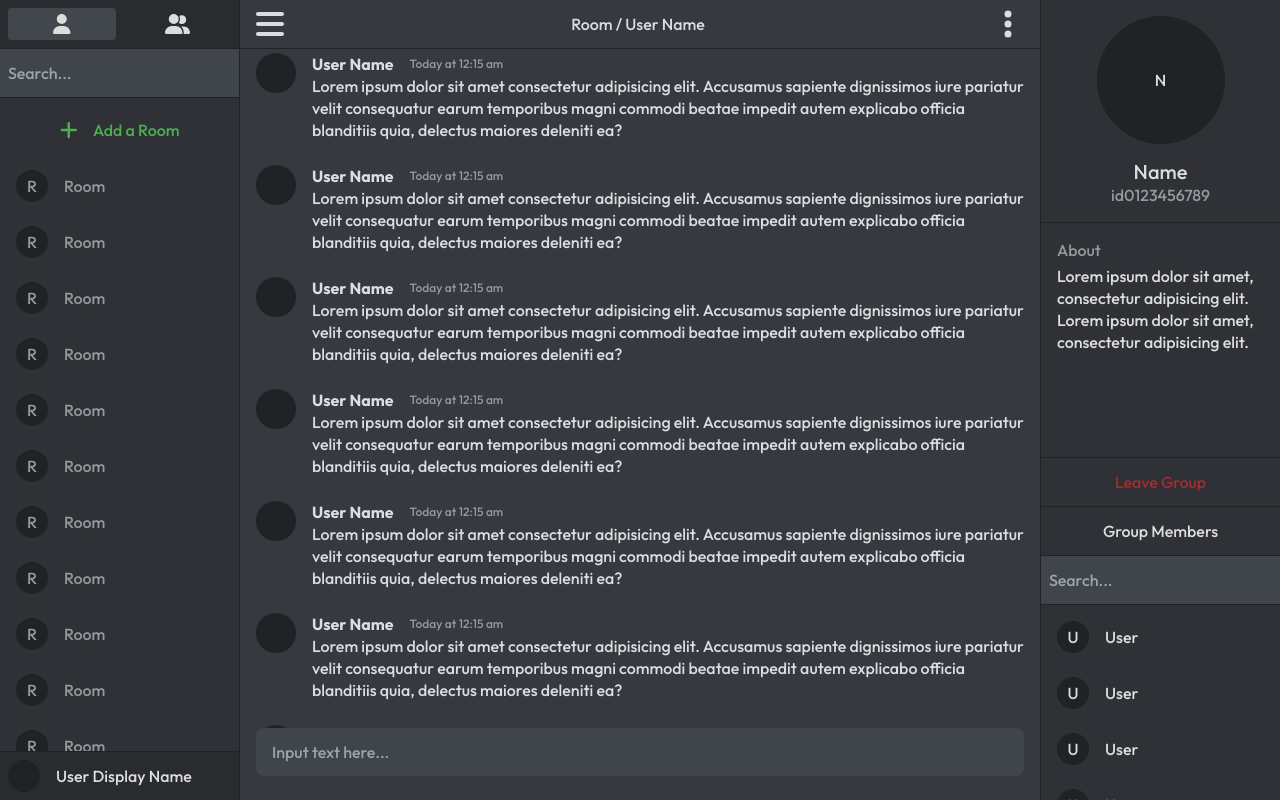
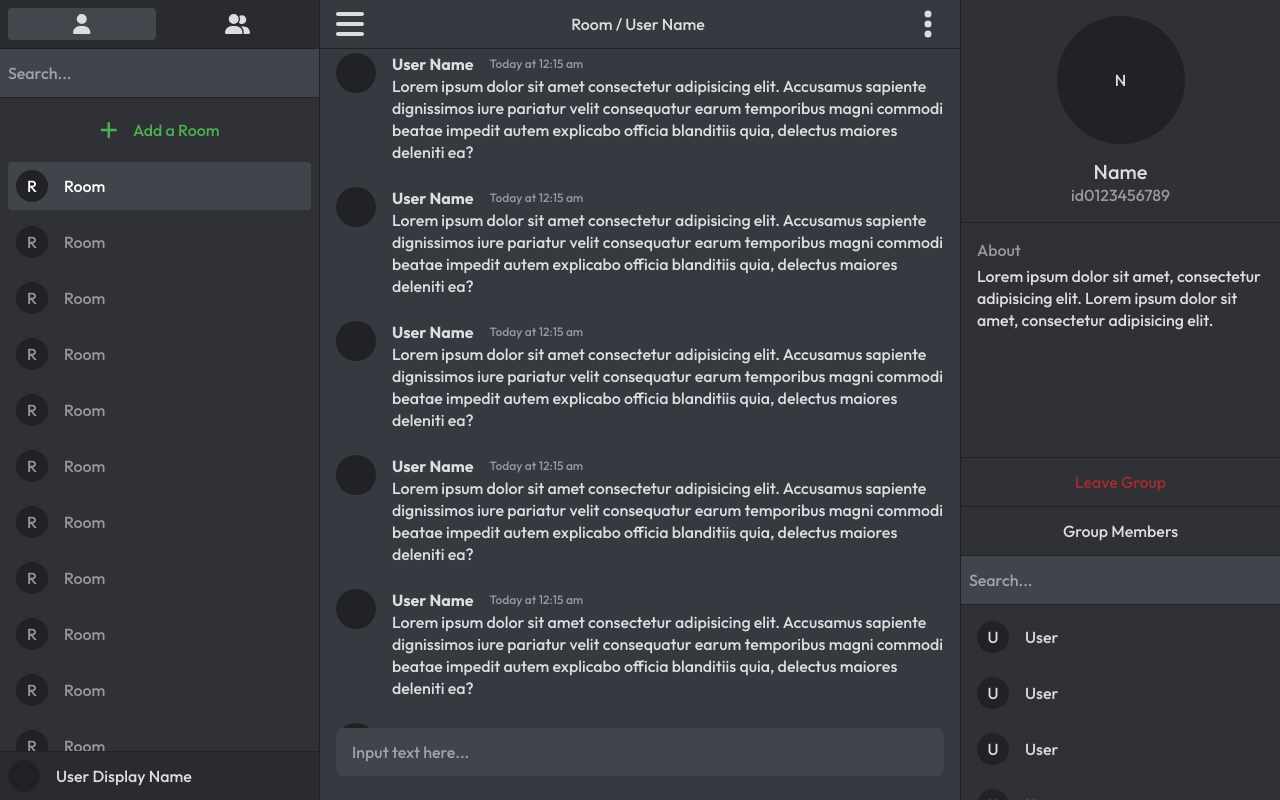
Before and after one commit to OmarAlSeddik/another-chat-app-attempt, a Next.js app: page / in a window 1280 px wide. Built offline with nearby package versions, Linux system fonts and the light colour scheme.

Commit message:
Expand/Collapse Functionality

```diff
--- a/src/components/Aside/index.tsx
+++ b/src/components/Aside/index.tsx
@@ -36,10 +36,10 @@ const Aside = () => {
   const { asideIsExpanded, mobileAsideIsExpanded } = useAppContext();
 
   const dynamicStyle = asideIsExpanded
-    ? "md:w-[15rem]"
+    ? "md:w-[20rem]"
     : "md:w-[0] overflow-hidden";
   const mobileDynamicStyle = mobileAsideIsExpanded
-    ? "w-[15rem]"
+    ? "w-[20rem]"
     : "w-[0] overflow-hidden";
 
   return (
--- a/src/components/ChatRoom/Message.tsx
+++ b/src/components/ChatRoom/Message.tsx
@@ -1,7 +1,7 @@
 const Message = () => {
   return (
-    <div className="flex gap-4 px-4 py-1 hover:bg-primary6">
-      <div className="h-10 w-10 flex-shrink-0 cursor-pointer rounded-[50%] bg-primary1 hover:shadow-xl" />
+    <div className="flex gap-4 px-4 py-1 md:hover:bg-primary6">
+      <div className="h-10 w-10 flex-shrink-0 cursor-pointer rounded-[50%] bg-primary1 md:hover:shadow-xl" />
       <div className="flex flex-col">
         <div className="flex items-end gap-4">
           <span className="cursor-pointer font-bold hover:underline">
--- a/src/components/ChatRoom/index.tsx
+++ b/src/components/ChatRoom/index.tsx
@@ -1,10 +1,41 @@
+import { useAppContext } from "../../context/AppContext";
 import ChatBox from "./ChatBox";
 import ChatInput from "./ChatInput";
 import RoomHeader from "./RoomHeader";
 
 const ChatRoom = () => {
+  const {
+    mobileNavBarIsExpanded,
+    mobileAsideIsExpanded,
+    toggleNavBar,
+    toggleAside,
+  } = useAppContext();
+
+  const isMobile =
+    typeof window !== "undefined" ? window.innerWidth < 768 : false;
+
+  const handleClick = () => {
+    if (isMobile && toggleAside && toggleNavBar) {
+      if (mobileNavBarIsExpanded) toggleNavBar();
+      if (mobileAsideIsExpanded) toggleAside();
+    }
+  };
+
+  const expandedMobile =
+    (mobileNavBarIsExpanded || mobileAsideIsExpanded) && isMobile;
+
   return (
-    <div className="flex h-screen w-screen flex-col overflow-x-auto">
+    <div
+      className={`flex w-full shrink-0 flex-col transition-all ${
+        expandedMobile && "pointer-events-none"
+      } ${mobileAsideIsExpanded && "ml-[-20rem] md:ml-0"} md:shrink`}
+    >
+      {expandedMobile && (
+        <div
+          className="pointer-events-auto absolute z-50 h-full w-full bg-[rgba(0,0,0,0.5)]"
+          onClick={handleClick}
+        />
+      )}
       <RoomHeader />
       <hr className="border-primary1" />
       <ChatBox />
--- a/src/components/Navbar/NavBody.tsx
+++ b/src/components/Navbar/NavBody.tsx
@@ -48,6 +48,7 @@ const NavBody = () => {
           displayName={room.displayName}
           photoUrl={room.photoUrl}
           key={index}
+          isActive={index === 0}
         />
       ))}
       <Modal isOpen={isOpen} setIsOpen={setIsOpen} />
--- a/src/components/Navbar/Room.tsx
+++ b/src/components/Navbar/Room.tsx
@@ -1,11 +1,16 @@
 type RoomProps = {
   photoUrl: string;
   displayName: string;
+  isActive: boolean;
 };
 
-const Room = ({ photoUrl, displayName }: RoomProps) => {
+const Room = ({ photoUrl, displayName, isActive }: RoomProps) => {
   return (
-    <div className="flex h-12 shrink-0 cursor-pointer gap-4 rounded p-2 text-text1 hover:bg-primary6 hover:text-text3">
+    <div
+      className={`flex h-12 shrink-0 cursor-pointer gap-4 ${
+        isActive ? "bg-primary5 text-text3" : "bg-primary3"
+      } rounded p-2 text-text1 hover:bg-primary4 hover:text-text3`}
+    >
       <div className="flex w-8 items-center justify-center rounded-[50%] bg-primary1">
         {photoUrl}
       </div>
--- a/src/components/Navbar/index.tsx
+++ b/src/components/Navbar/index.tsx
@@ -8,10 +8,10 @@ const Navbar = () => {
   const { navBarIsExpanded, mobileNavBarIsExpanded } = useAppContext();
 
   const dynamicStyle = navBarIsExpanded
-    ? "md:w-[15rem]"
+    ? "md:w-[20rem]"
     : "md:w-[0] overflow-hidden";
   const mobileDynamicStyle = mobileNavBarIsExpanded
-    ? "w-[15rem]"
+    ? "w-[20rem]"
     : "w-[0] overflow-hidden";
 
   return (
--- a/src/pages/_app.tsx
+++ b/src/pages/_app.tsx
@@ -21,7 +21,7 @@ const MyApp: AppType = ({ Component, pageProps }) => {
   return (
     <AppContextProvider>
       <div
-        className="min-w-screen flex min-h-screen"
+        className="flex h-screen overflow-hidden"
         onTouchStart={onTouchStart}
         onTouchMove={onTouchMove}
         onTouchEnd={onTouchEnd}
--- a/src/pages/_document.tsx
+++ b/src/pages/_document.tsx
@@ -4,6 +4,9 @@ export default function Document() {
   return (
     <Html lang="en">
       <Head />
+      <meta charSet="UTF-8" />
+      <meta http-equiv="X-UA-Compatible" content="IE=edge" />
+      <meta name="viewport" content="width=device-width, initial-scale=1.0" />
       <link rel="preconnect" href="https://fonts.googleapis.com" />
       <link rel="preconnect" href="https://fonts.gstatic.com" />
       <link
```
